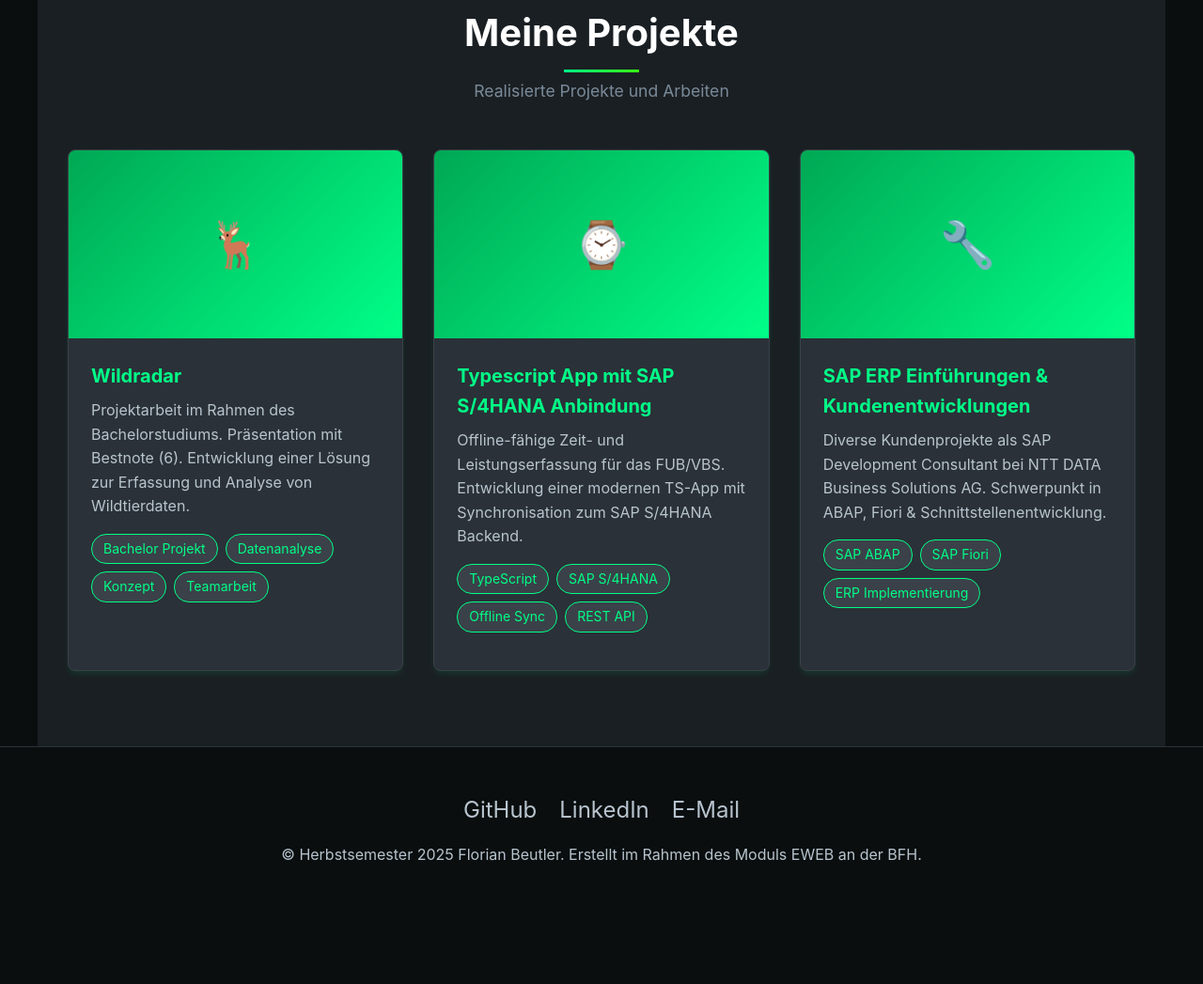
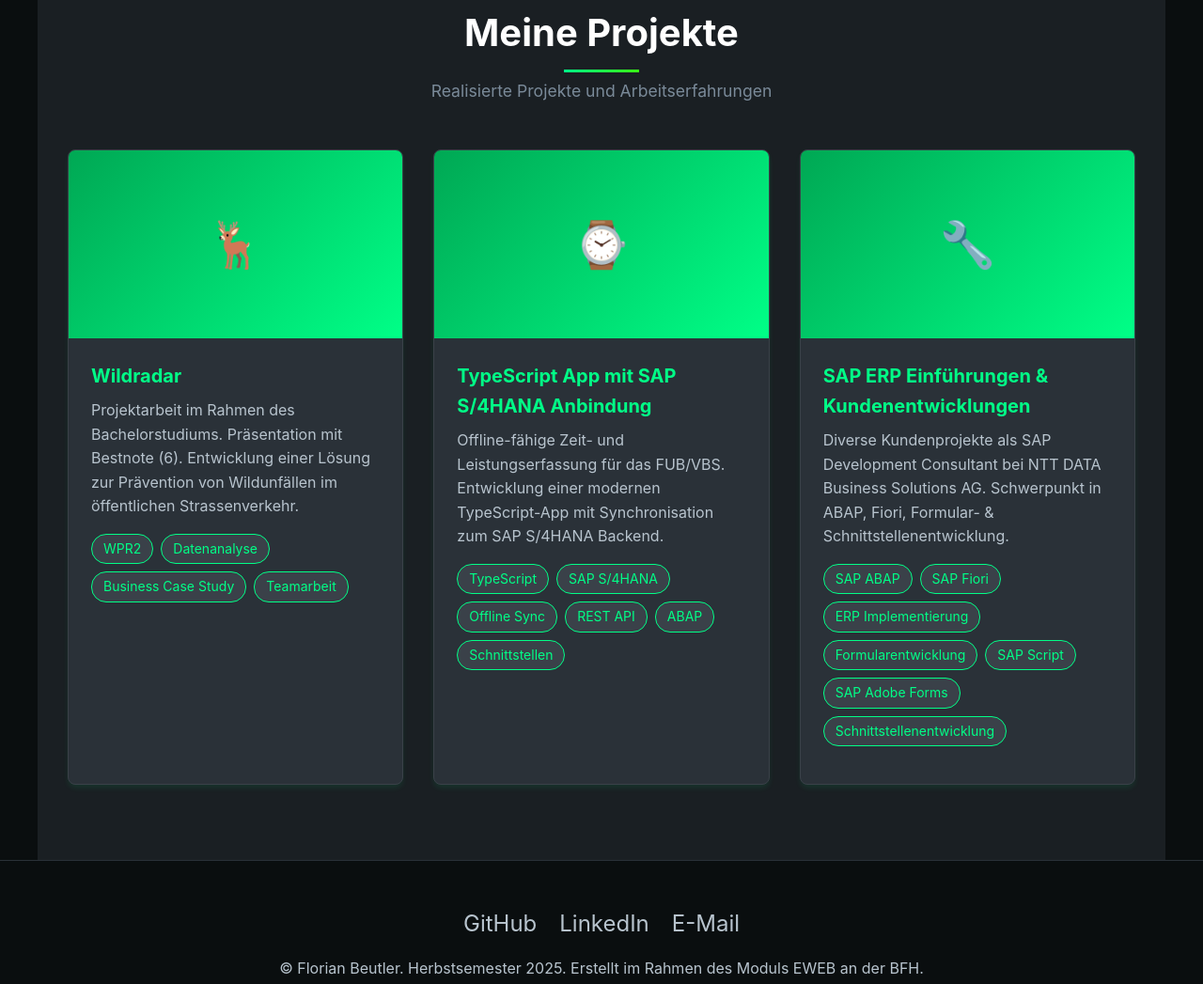
Before and after one commit to FlowUnited/Einzelarbeit_Portfolio, a plain HTML site: page index.html in a window 1280 px wide. Shown: the part 2108-3155 px from the top of the page at 94% size. Before the commit the page ends 3079 px from the top, so only its background shows below. Drawn offline with nearby package versions, Linux system fonts and the light colour scheme.

Commit message:
Anpassungen Projekt-Array

```diff
--- a/index.html
+++ b/index.html
@@ -222,7 +222,9 @@
     <!-- PROJECTS SECTION -->
     <section id="projects" class="section section-dark">
       <h2 class="section-title">Meine Projekte</h2>
-      <p class="section-subtitle">Realisierte Projekte und Arbeiten</p>
+      <p class="section-subtitle">
+        Realisierte Projekte und Arbeitserfahrungen
+      </p>
 
       <div class="projects-grid" id="projectsGrid">
         <!-- Projekte werden hier dynamisch eingefügt -->
@@ -250,7 +252,7 @@
           >
         </div>
         <p>
-          &copy; Herbstsemester 2025 Florian Beutler. Erstellt im Rahmen des
+          &copy; Florian Beutler. Herbstsemester 2025. Erstellt im Rahmen des
           Moduls EWEB an der BFH.
         </p>
       </div>
--- a/script.js
+++ b/script.js
@@ -36,24 +36,39 @@ const projects = [
   {
     title: "Wildradar",
     description:
-      "Projektarbeit im Rahmen des Bachelorstudiums. Präsentation mit Bestnote (6). Entwicklung einer Lösung zur Erfassung und Analyse von Wildtierdaten.",
+      "Projektarbeit im Rahmen des Bachelorstudiums. Präsentation mit Bestnote (6). Entwicklung einer Lösung zur Prävention von Wildunfällen im öffentlichen Strassenverkehr.",
     icon: "🦌",
-    tags: ["Bachelor Projekt", "Datenanalyse", "Konzept", "Teamarbeit"],
+    tags: ["WPR2", "Datenanalyse", "Business Case Study", "Teamarbeit"],
     demo: "https://showroom-bcs.digisus-lab.ch/ghost/#/site",
   },
   {
-    title: "Typescript App mit SAP S/4HANA Anbindung",
+    title: "TypeScript App mit SAP S/4HANA Anbindung",
     description:
-      "Offline-fähige Zeit- und Leistungserfassung für das FUB/VBS. Entwicklung einer modernen TS-App mit Synchronisation zum SAP S/4HANA Backend.",
+      "Offline-fähige Zeit- und Leistungserfassung für das FUB/VBS. Entwicklung einer modernen TypeScript-App mit Synchronisation zum SAP S/4HANA Backend.",
     icon: "⌚",
-    tags: ["TypeScript", "SAP S/4HANA", "Offline Sync", "REST API"],
+    tags: [
+      "TypeScript",
+      "SAP S/4HANA",
+      "Offline Sync",
+      "REST API",
+      "ABAP",
+      "Schnittstellen",
+    ],
   },
   {
     title: "SAP ERP Einführungen & Kundenentwicklungen",
     description:
-      "Diverse Kundenprojekte als SAP Development Consultant bei NTT DATA Business Solutions AG. Schwerpunkt in ABAP, Fiori & Schnittstellenentwicklung.",
+      "Diverse Kundenprojekte als SAP Development Consultant bei NTT DATA Business Solutions AG. Schwerpunkt in ABAP, Fiori, Formular- & Schnittstellenentwicklung.",
     icon: "🔧",
-    tags: ["SAP ABAP", "SAP Fiori", "ERP Implementierung"],
+    tags: [
+      "SAP ABAP",
+      "SAP Fiori",
+      "ERP Implementierung",
+      "Formularentwicklung",
+      "SAP Script",
+      "SAP Adobe Forms",
+      "Schnittstellenentwicklung",
+    ],
   },
 ];
 
```
